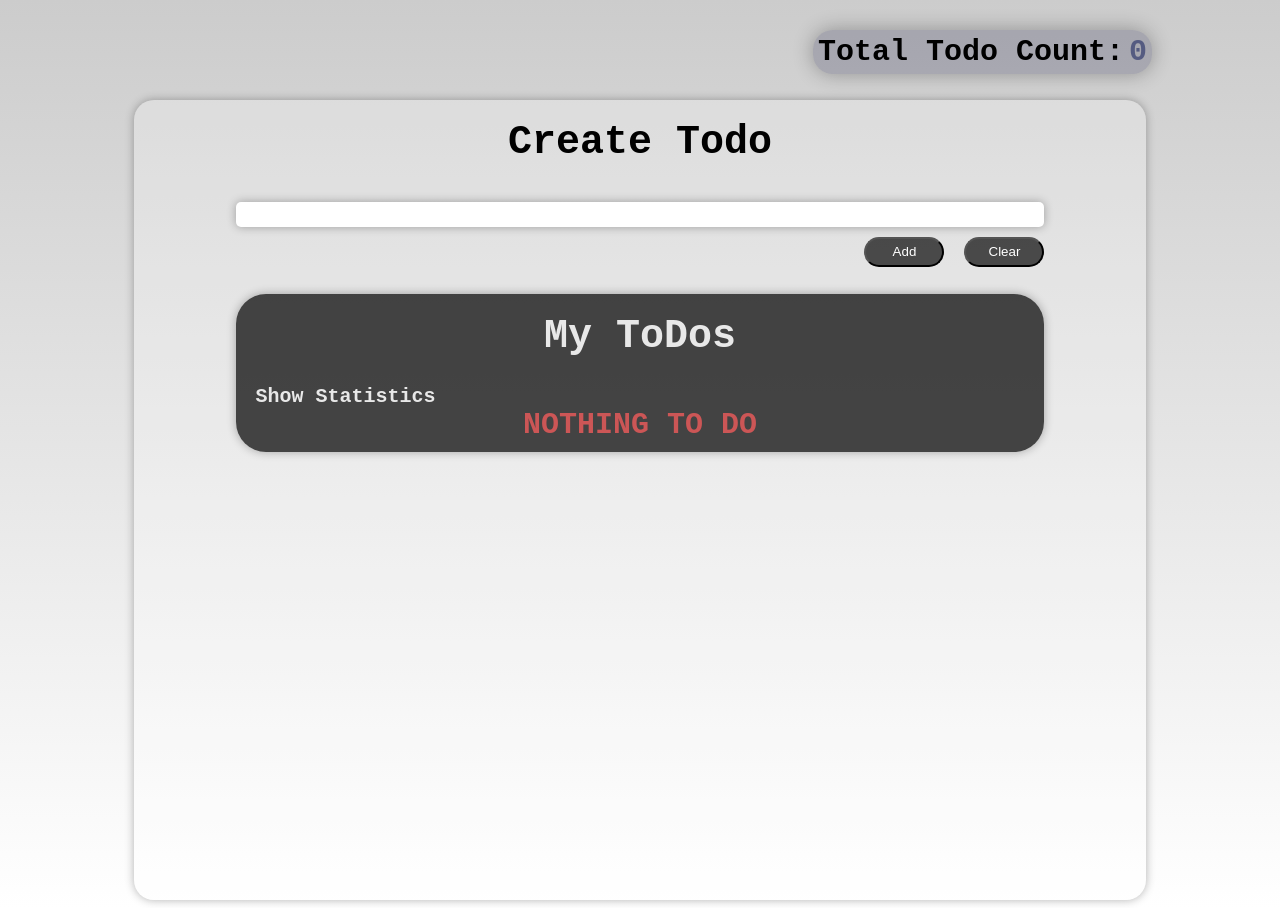
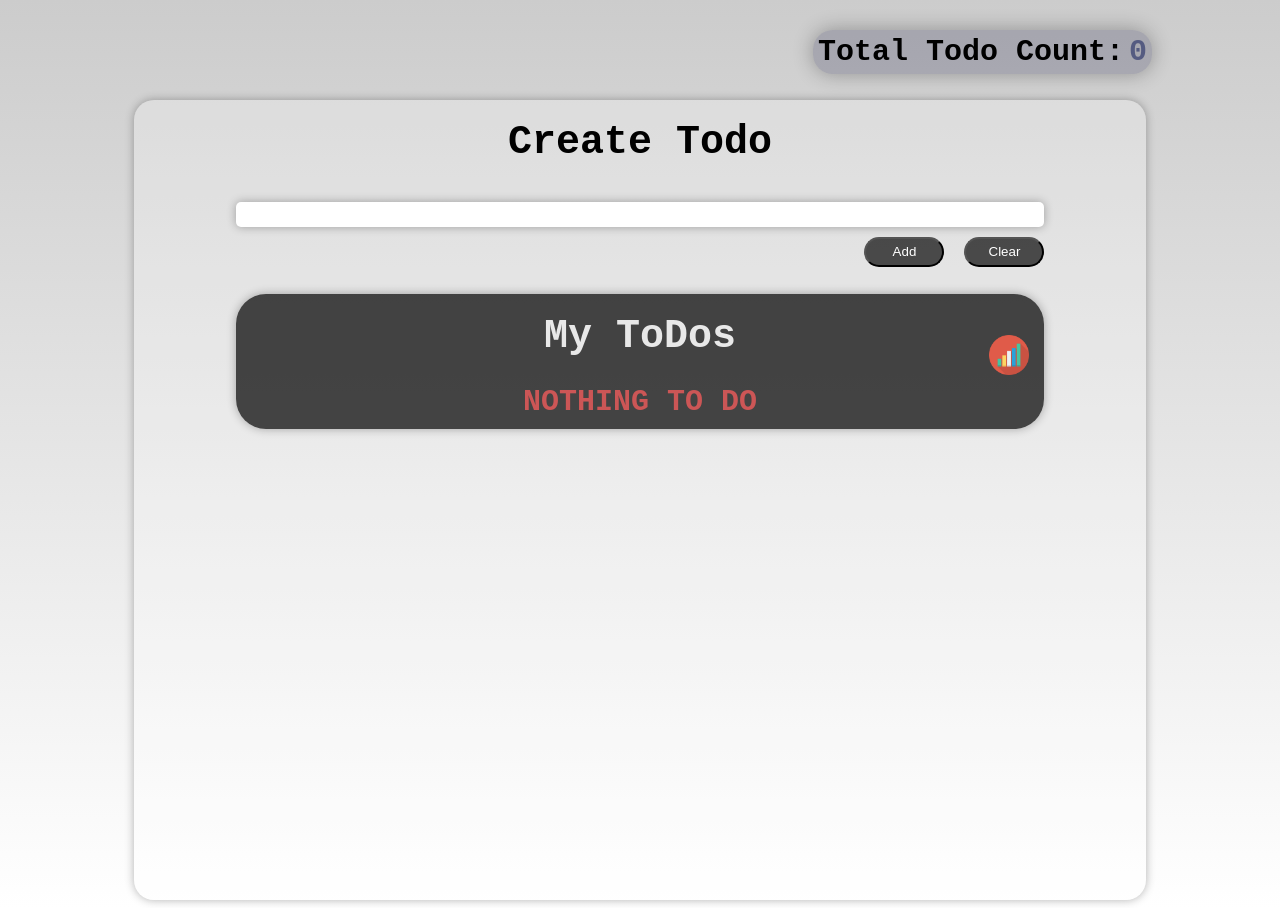
Before and after one commit to Yurk-do/todo-app, a website: page public/index.html in a window 1280 px wide. Drawn offline with Linux system fonts and the light colour scheme.

Commit message:
homework (add router for report)

```diff
--- a/public/main.css
+++ b/public/main.css
@@ -103,19 +103,14 @@ h1, h2, h3 {
   padding-left: 20px;
   position: relative;
 }
-#icon-filter {
+#icon-stat {
   position: absolute;
   right: 10px;
   bottom: 5px;
   margin: 5px;
   display: block;
-  max-width: 30px;
-  max-height: 30px;
-  cursor: pointer;
-}
-#icon-filter:hover {
-  background-color: rgb(200, 211, 40);
-  border-radius: 10px;
+  max-width: 40px;
+  max-height: 40px;
 }
 
 .info-block {
--- a/src/events/listEventHandlers.js
+++ b/src/events/listEventHandlers.js
@@ -39,6 +39,11 @@ function navigateToTodo(doc, event) {
   console.log(`Rendering todo screen for todo: ${todoId}`);
   const router = configureRouter(doc, "/");
   router.navigate(`todo/${todoId}`);
+}
+
+function renderStatPage(doc) {
+  const router = configureRouter(doc, "/");
+  router.navigate("report");
 }
 
 function notifyAboutTodoChange(doc) {
@@ -87,7 +92,6 @@ function todoListActionHandler(doc, event) {
       todoStorage.deleteById(todoId);
       notifyAboutDeletedTodo(doc);
       break;
-
     default:
       console.log("Panic! Unknown Action.");
   }
@@ -102,7 +106,8 @@ let boundClearFormHandlerTodoItemCreated = null;
 let boundUpdateTodoListTodoItemChanged = null;
 let boundUpdateTotalTodoCountTodoItemDeleted = null;
 let boundUpdateTodoListTodoItemDeleted = null;
-let boundRenderTodo = null;
+let boundNavigateToTodo = null;
+let boundNavigateToReportPage = null;
 
 export function getListEventHandlers(doc) {
   boundAddTodoHandler =
@@ -150,9 +155,15 @@ export function getListEventHandlers(doc) {
       ? boundUpdateTodoListTodoItemDeleted
       : updateTodoList.bind(null, doc);
 
-  boundRenderTodo =
-    boundRenderTodo !== null ? boundRenderTodo : navigateToTodo.bind(null, doc);
+  boundNavigateToTodo =
+    boundNavigateToTodo !== null
+      ? boundNavigateToTodo
+      : navigateToTodo.bind(null, doc);
 
+  boundNavigateToReportPage =
+    boundNavigateToReportPage !== null
+      ? boundNavigateToReportPage
+      : renderStatPage.bind(null, doc);
   return [
     {
       elementId: "add-todo-button",
@@ -168,6 +179,11 @@ export function getListEventHandlers(doc) {
       elementId: "todo-list",
       eventName: "click",
       handler: boundTodoListActionHandler,
+    },
+    {
+      elementId: "link-stat",
+      eventName: "click",
+      handler: boundNavigateToReportPage,
     },
     {
       element: doc,
@@ -202,7 +218,7 @@ export function getListEventHandlers(doc) {
     {
       element: doc,
       eventName: "todo-item-shown",
-      handler: boundRenderTodo,
+      handler: boundNavigateToTodo,
     },
   ];
 }
--- a/src/view/todoListPage/todoListPage.js
+++ b/src/view/todoListPage/todoListPage.js
@@ -76,12 +76,14 @@ function renderTodoTotal(doc, totalCount) {
 
 function renderStatPage(doc) {
   const filterDiv = createElement(doc, "div", "list-filter-container");
-  filterDiv.innerHTML = "Show Statistics";
-
-  // const iconFilter = createElement(doc, "img");
-  // iconFilter.src = "../img/filter.png";
-  // iconFilter.id = "icon-filter";
-  // filterDiv.append(iconFilter);
+  const linkStat = createElement(doc, "a");
+  linkStat.href = "#";
+  linkStat.id = "link-stat";
+  const iconStat = createElement(doc, "img");
+  iconStat.src = "../img/statistics.png";
+  iconStat.id = "icon-stat";
+  linkStat.append(iconStat);
+  filterDiv.append(linkStat);
 
   return filterDiv;
 }
```
Also changed, not shown: img/statistics.png (added).
